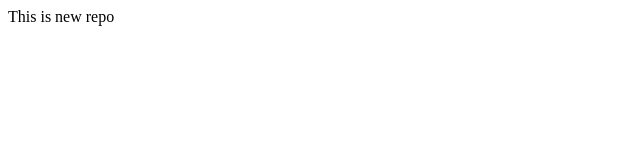
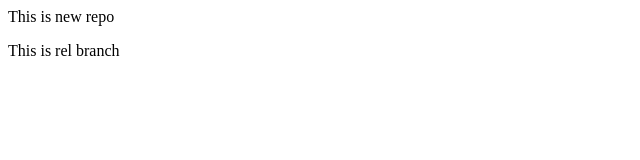
Before and after one commit to Raj4preet/Local, a plain HTML site: page Index.html in a window 1280 px wide. Shown: the full height of the page, 0-640 px from the left. Drawn offline with Linux system fonts and the light colour scheme.

Commit message:
new rel branch

```diff
--- a/Index.html
+++ b/Index.html
@@ -1 +1,2 @@
 <p></p>This is new repo</p>
+<p></p>This is rel branch</p>
```
